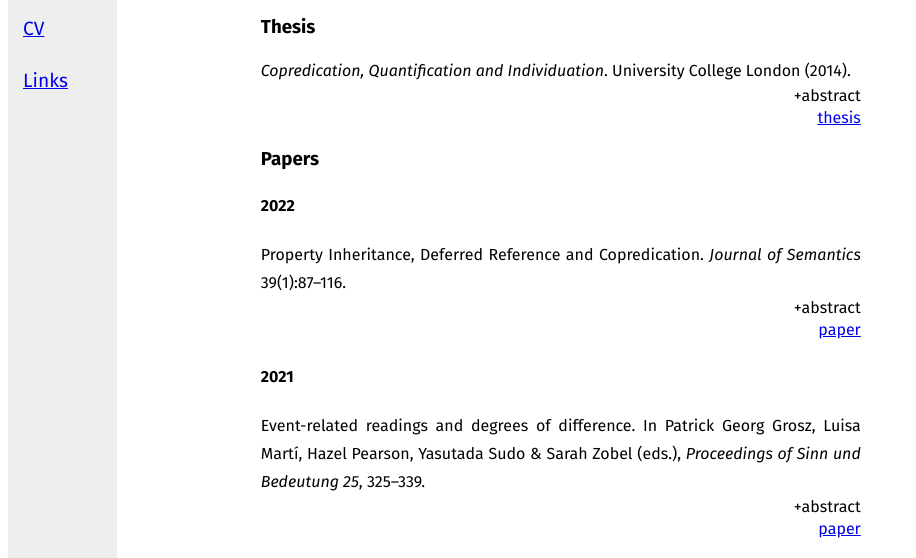
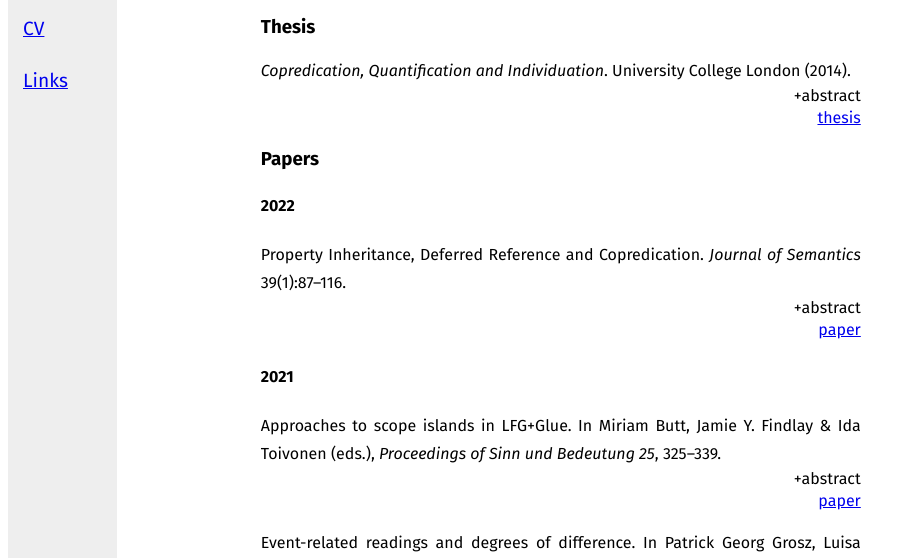
Before and after one commit to MatthewGotham/matthewgotham.github.io, a plain HTML site: page research/index.html in a window 1280 px wide. Shown: the part 238-796 px from the top of the page, without its empty margins (0-916 px from the left). Drawn offline with Linux system fonts and the light colour scheme.

Commit message:
Added LFG'21 paper

```diff
--- a/research/index.html
+++ b/research/index.html
@@ -69,6 +69,20 @@
 
 
 <h4>2021</h4>
+
+<p><a name="LFG2021" id="LFG2021"></a>
+Approaches to scope islands in LFG+Glue. In Miriam Butt, Jamie Y. Findlay & Ida Toivonen (eds.), <em>Proceedings of Sinn und Bedeutung 25</em>, 325&ndash;339.
+
+<ul class="collapsibleList">
+<li><label for="LFG2021abstract">+abstract</label><input type="checkbox" id="LFG2021abstract" />
+
+<p style="text-align:justify;line-height: 1.6">In this paper I examine two possible approaches to scope islands in LFG with Glue semantics: one in which constraints on scope level are imposed by means of constraints off the path of an inside-out functional uncertainty, and one in which they are imposed through the structural rules of the fragment of linear logic used for meaning composition, by making the fragment multi-modal. For each approach, I show how it could be made to account for novel empirical arguments made in Barker (2021), and go on to argue in favour of the multi-modal Glue approach.
+</p>
+
+</li>
+<li><a href="https://ling.sprachwiss.uni-konstanz.de/pages/home/butt/lfg21/lfg2021-gotham.pdf">paper</a></li>
+</ul>
+</p>
 
 <p><a name="SuB25" id="SuB25"></a>
 Event-related readings and degrees of difference. In Patrick Georg Grosz, Luisa Mart&iacute;, Hazel Pearson, Yasutada Sudo & Sarah Zobel (eds.), <em>Proceedings of Sinn und Bedeutung 25</em>, 325&ndash;339.
@@ -260,6 +274,7 @@ Approaches to scope islands in LFG+Glue. 26<sup>th</sup> International Lexical-F
 <li><a href="https://typo.uni-konstanz.de/lfg2021/approaches-to-scope-islands-in-lfgglue/">project page</a></li>
 <li>(includes talk, slides and handout)</li>
 <li><a href="./LFG2021abstract.pdf">abstract</a></li>
+<li><a href="#LFG2021" target="_self">proceedings paper</a></li>
 </ul>
 
 </p>
```
Also changed, not shown: index.html (+1 -0 lines).
